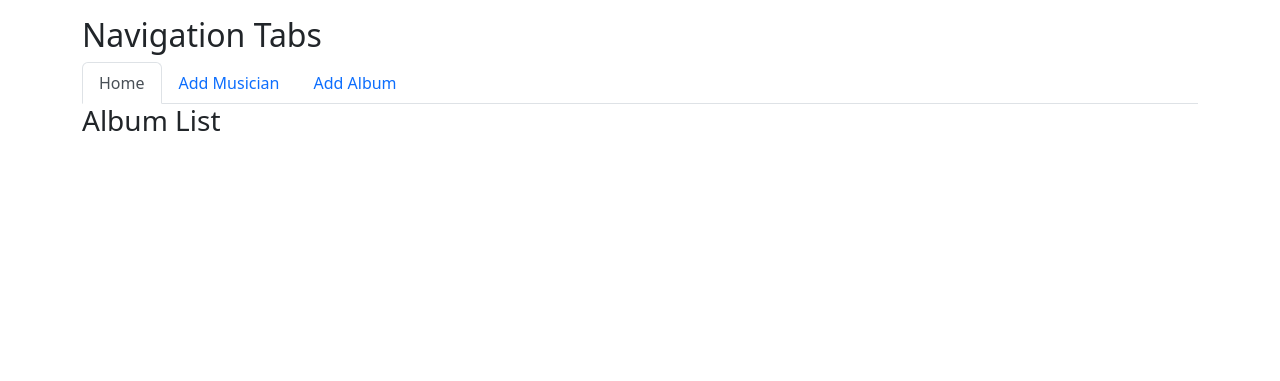
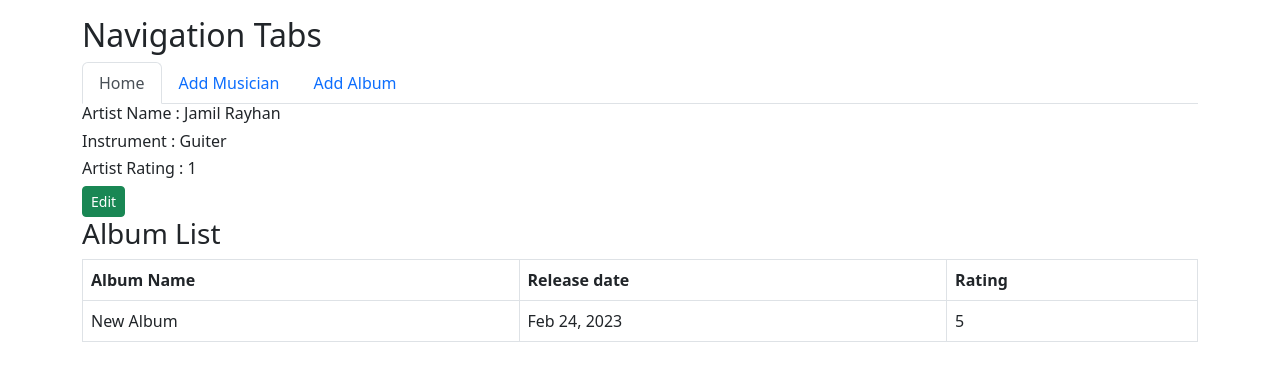
Before and after one commit to JamilRayhan/Django_Practices, a Django app: template templates/playground/album_list.html in a window 1280 px wide. Shown: the top 381 px of the page. Run offline with Django 4.2, Linux system fonts and the light colour scheme; data comes from the database, SQL or seed files in the repository; the template is opened without the code that fills it: values that come from a table or form of the project are taken from there, most other values are stand-ins (such as "Sample title", 1, 10 or a date in 2020).

Commit message:
update 1

```diff
--- a/playground/urls.py
+++ b/playground/urls.py
@@ -8,5 +8,7 @@ app_name="first_app"
 urlpatterns = [
     path('',views.index,name='index'),
     path('add_album/',views.album_form,name='album_form'),
-    path('add_musician/',views.musician_form,name='musician_form')
+    path('add_musician/',views.musician_form,name='musician_form'),
+    path('album_list/<int:id>',views.album_list,name='album_list'),
+    path('edit_artist/<int:id>',views.edit_artist,name='edit_artist'),
 ] + static(settings.STATIC_URL, document_root=settings.STATIC_ROOT)
--- a/templates/playground/album_form.html
+++ b/templates/playground/album_form.html
@@ -2,7 +2,7 @@
 {% block body_block %}
 <h3>Album Form:</h3>
 <form method="POST">
-    {{album_form}}
+    {{album_form.as_p}}
     {% csrf_token %}
     <input type="submit" name="submit" value="add" class="btn btn-primary btn-sm">
 </form>
--- a/templates/playground/album_list.html
+++ b/templates/playground/album_list.html
@@ -1,4 +1,21 @@
 {% extends 'playground/base.html' %}
 {% block body_block %}
+<h6>Artist Name : {{artist_info.first_name}} {{artist_info.last_name}}</h6>
+<h6>Instrument : {{artist_info.instrument}}</h6>
+<h6>Artist Rating : {{artist_rating.num_stars__avg}}</h6>
+<a href="{% url 'first_app:edit_artist' id=artist_info.id  %}" class="btn btn-success btn-sm">Edit</a>
 <h3>Album List</h3>
+<table class="table table-bordered">
+    <tr>
+        <th>Album Name</th>
+        <th>Release date</th>
+        <th> Rating</th>
+    </tr>
+    {% for album in album_list %}
+    <tr>
+        <td>{{album.name}}</td>
+        <td>{{album.release_date|date:"M d, Y"}}</td>
+        <td>{{album.num_stars}}</td>
+    </tr>
+    {% endfor %}
 {% endblock  %}
--- a/templates/playground/index.html
+++ b/templates/playground/index.html
@@ -4,7 +4,7 @@
 <ul>
     {%if musician_list%}
     {%for musician in musician_list%}
-        <li>{{musician.first_name}} {{musician.last_name}}</li>
+        <li><a href="{% url 'first_app:album_list' id=musician.id%}">{{musician.first_name}} {{musician.last_name}}</a></li>
 
     {%endfor%}
     {% else %}
--- a/templates/playground/musician_form.html
+++ b/templates/playground/musician_form.html
@@ -2,7 +2,7 @@
 {% block body_block %}
 <h3>Musician Form</h3>
 <form method="POST">
-    {{musician_form}}
+    {{musician_form.as_p}}
     {% csrf_token %}
     <input type="submit" name="submit" value="add" class="btn btn-primary btn-sm">
 </form>
```
Also changed, not shown: playground/views.py (+13 -2 lines), templates/playground/edit_artist.html (added, +9 -0 lines).
